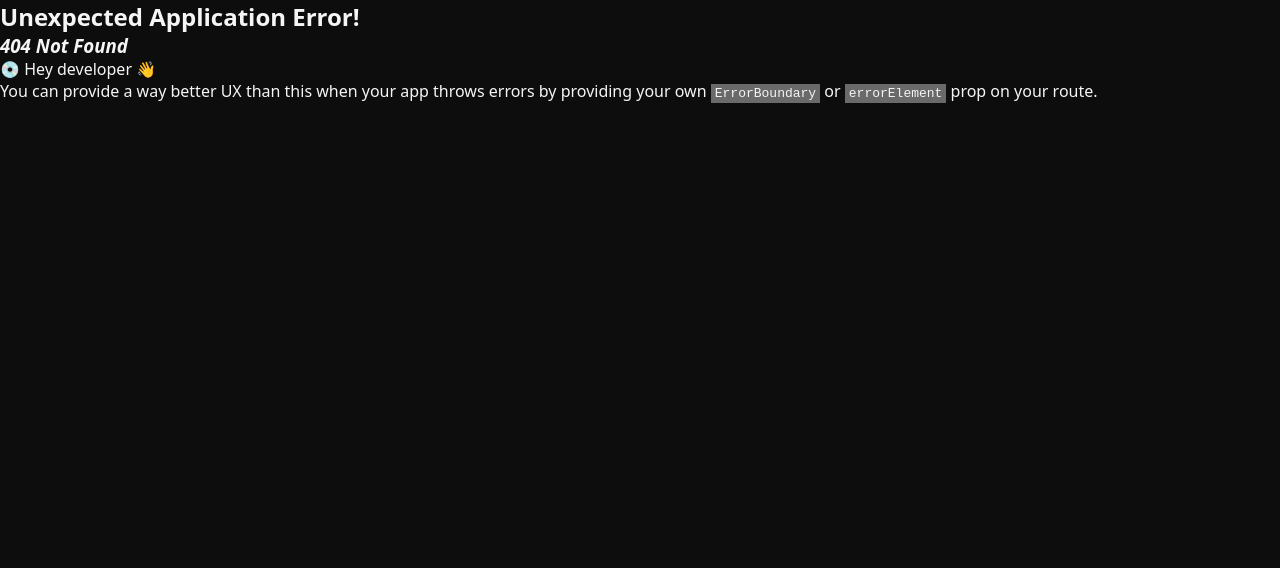
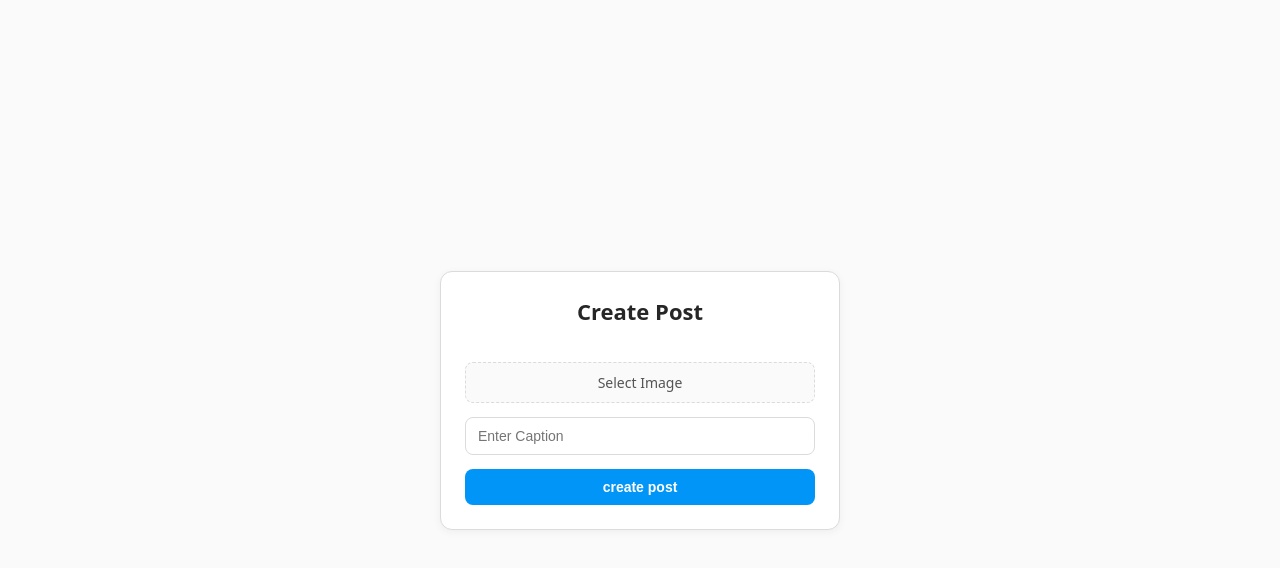
Before and after one commit to mr-saifu-a8/Instagram-Clone, a React app in the folder frontend/: page /create-post in a window 1280 px wide. Before the commit this address had no page. Shown: the top 568 px of the page. Built offline with nearby package versions, Linux system fonts and the light colour scheme; the HTML template or start-up script is replaced by a standard one.

Commit message:
feat: add create post UI and navigation

```diff
--- a/frontend/src/AppRoutes.jsx
+++ b/frontend/src/AppRoutes.jsx
@@ -2,6 +2,8 @@ import { createBrowserRouter } from "react-router-dom";
 import Login from "./features/auth/pages/Login";
 import Register from './features/auth/pages/Register';
 import Feed from "./features/posts/pages/Feed";
+import CreatePost from "./features/posts/components/CreatePost";
+
 
 export const router = createBrowserRouter([
   {
@@ -15,5 +17,9 @@ export const router = createBrowserRouter([
   {
     path: "/",
     element: <Feed/>
+  },
+  {
+    path: "/create-post",
+   element: <CreatePost/>
   }
 ])
--- /dev/null
+++ b/frontend/src/features/posts/components/CreatePost.jsx
@@ -0,0 +1,20 @@
+import React from 'react'
+import "../style/createpost.scss"
+
+const CreatePost = () => {
+  return (
+    <main className='create-post-page'>
+      <div className='form-container'>
+        <h1>Create Post</h1>
+        <form >
+          <label className='post-image-label' htmlFor="postImage">Select Image</label>
+          <input hidden type="file"  name="postImage" id='postImage' />
+          <input type="text" name="caption" id='caption' placeholder='Enter Caption' />
+          <button className='button primary-button'>create post</button>
+      </form>
+      </div>
+    </main>
+  )
+}
+
+export default CreatePost
--- /dev/null
+++ b/frontend/src/features/posts/components/Navbar.jsx
@@ -0,0 +1,21 @@
+import { Home, Heart, MessageCircle, PlusSquare } from "lucide-react";
+import { useNavigate } from "react-router-dom";
+
+const Navbar = ({ onCreatePost }) => {
+  const navigate = useNavigate()
+  return (
+    <nav className="navbar">
+      <div className="navbar__logo">Instagram</div>
+      <div className="navbar__icons">
+        <button className="create-btn" onClick={() => {
+          navigate("/create-post");
+        }}>
+          <PlusSquare size={16} />
+          Create
+        </button>
+      </div>
+    </nav>
+  );
+};
+
+export default Navbar;
--- a/frontend/src/features/posts/pages/Feed.jsx
+++ b/frontend/src/features/posts/pages/Feed.jsx
@@ -4,6 +4,7 @@ import "../style/feed.scss";
 import Post from "../components/Post";
 import { usePost } from "../hook/usePost";
 import { useAuth } from "../../auth/hooks/useAuth";
+import Navbar from "../components/Navbar";
 
 const Feed = () => {
   const { feed, handleGetFeed, loading } = usePost();
@@ -31,6 +32,7 @@ const Feed = () => {
   return (
     <main>
       <div className="feed">
+        <Navbar/>
         {feed.map((post) => (
           <Post key={post._id} user={post.user} post={post} />
         ))}
--- /dev/null
+++ b/frontend/src/features/posts/style/createpost.scss
@@ -0,0 +1,100 @@
+.create-post-page {
+  min-height: 100vh;
+  background-color: #fafafa;
+
+  display: flex;
+  align-items: center;
+  justify-content: center;
+  padding: 20px;
+
+  .form-container {
+    width: 100%;
+    max-width: 400px;
+    background: #fff;
+    border: 1px solid #dbdbdb;
+    border-radius: 12px;
+    padding: 24px;
+    text-align: center;
+
+    box-shadow: 0 2px 8px rgba(0, 0, 0, 0.05);
+
+    h1 {
+      font-size: 22px;
+      margin-bottom: 20px;
+      color: #262626;
+      font-weight: 600;
+    }
+
+    form {
+      display: flex;
+      flex-direction: column;
+      gap: 14px;
+
+      .post-image-label {
+        display: block;
+        padding: 10px;
+        border: 1px dashed #dbdbdb;
+        border-radius: 8px;
+        background-color: #fafafa;
+        color: #555;
+        font-size: 14px;
+        cursor: pointer;
+        transition: all 0.2s ease;
+
+        &:hover {
+          background-color: #f0f0f0;
+          border-color: #bbb;
+        }
+      }
+
+      input[type="text"] {
+        padding: 10px 12px;
+        border: 1px solid #dbdbdb;
+        border-radius: 8px;
+        font-size: 14px;
+        outline: none;
+        transition: border 0.2s ease;
+
+        &:focus {
+          border-color: #a8a8a8;
+        }
+      }
+
+      .button {
+        border: none;
+        padding: 10px;
+        border-radius: 8px;
+        font-size: 14px;
+        font-weight: 600;
+        cursor: pointer;
+        transition: all 0.2s ease;
+      }
+
+      .primary-button {
+        background-color: #0095f6;
+        color: #fff;
+
+        &:hover {
+          background-color: #1877f2;
+        }
+
+        &:active {
+          transform: scale(0.97);
+        }
+      }
+    }
+  }
+}
+
+/* Responsive */
+@media (max-width: 480px) {
+  .create-post-page {
+    .form-container {
+      padding: 18px;
+
+      h1 {
+        font-size: 18px;
+      }
+    }
+  }
+}
--- a/frontend/src/features/posts/style/feed.scss
+++ b/frontend/src/features/posts/style/feed.scss
@@ -144,3 +144,80 @@ main { display: flex; justify-content: center; padding: 24px 0; }
     }
   }
 }
+
+
+.navbar {
+  position: sticky;
+  top: 0;
+  z-index: 100;
+  height: 60px;
+  width: 100%;
+  background-color: #fff;
+  border-bottom: 1px solid #dbdbdb;
+
+  display: flex;
+  align-items: center;
+  justify-content: space-between;
+  padding: 0 20px;
+
+  &__logo {
+    font-family: 'Grand Hotel', cursive;
+    font-size: 20px;
+    color: #000;
+    cursor: pointer;
+  }
+
+  &__icons {
+    display: flex;
+    align-items: center;
+    gap: 16px;
+
+    button {
+      display: flex;
+      align-items: center;
+      gap: 6px;
+
+      border: 1px solid #dbdbdb;
+      background-color: #fff;
+      color: #000;
+
+      padding: 6px 12px;
+      border-radius: 8px;
+      font-size: 14px;
+      font-weight: 500;
+
+      cursor: pointer;
+      transition: all 0.2s ease;
+
+      &:hover {
+        background-color: #fafafa;
+        border-color: #c7c7c7;
+      }
+
+      &:active {
+        transform: scale(0.97);
+      }
+    }
+  }
+}
+
+/* Optional: Centered layout like Instagram */
+body {
+  background-color: #fafafa;
+}
+
+/* Responsive tweaks */
+@media (max-width: 768px) {
+  .navbar {
+    padding: 0 12px;
+
+    &__logo {
+      font-size: 24px;
+    }
+
+    &__icons button {
+      padding: 5px 10px;
+      font-size: 13px;
+    }
+  }
+}
```
